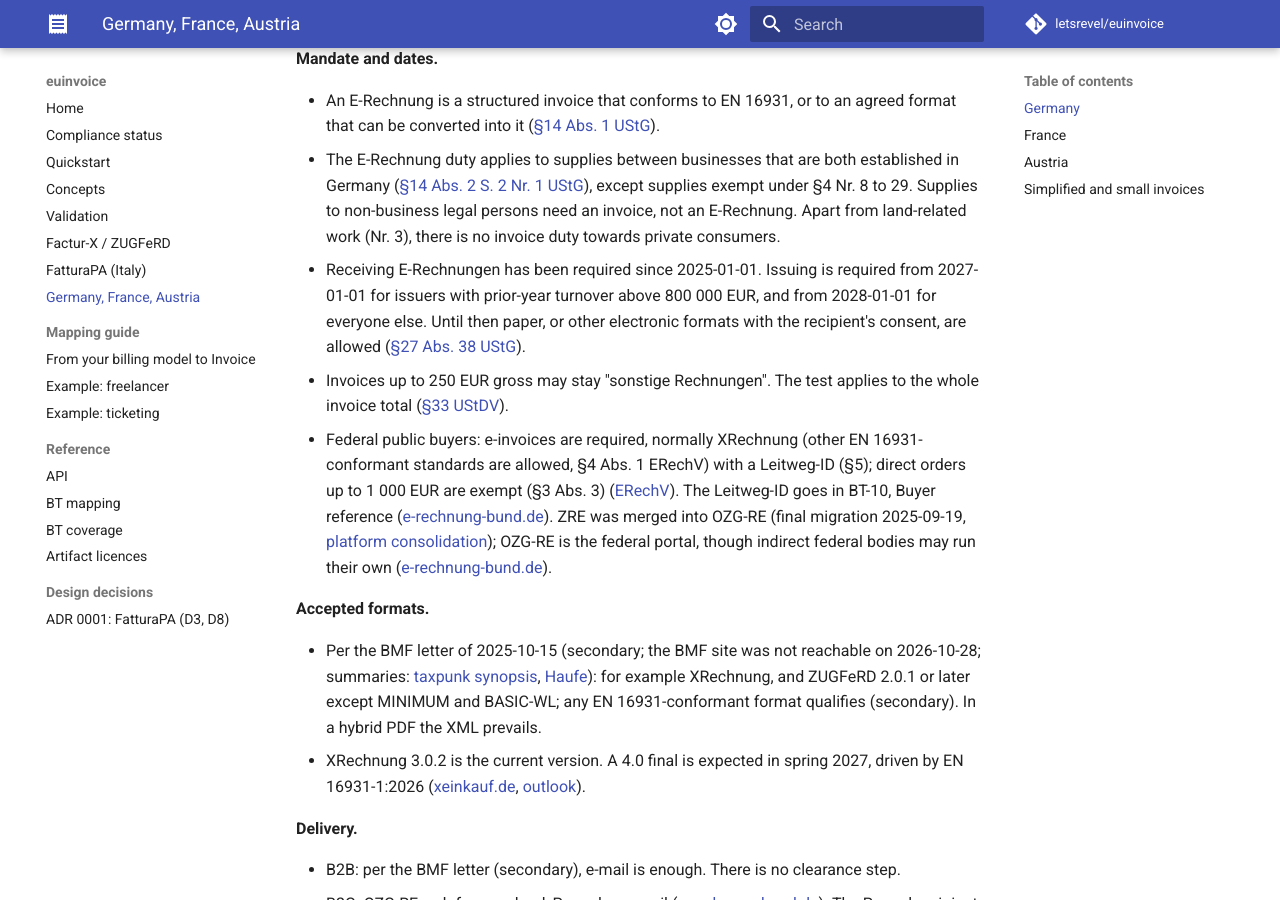
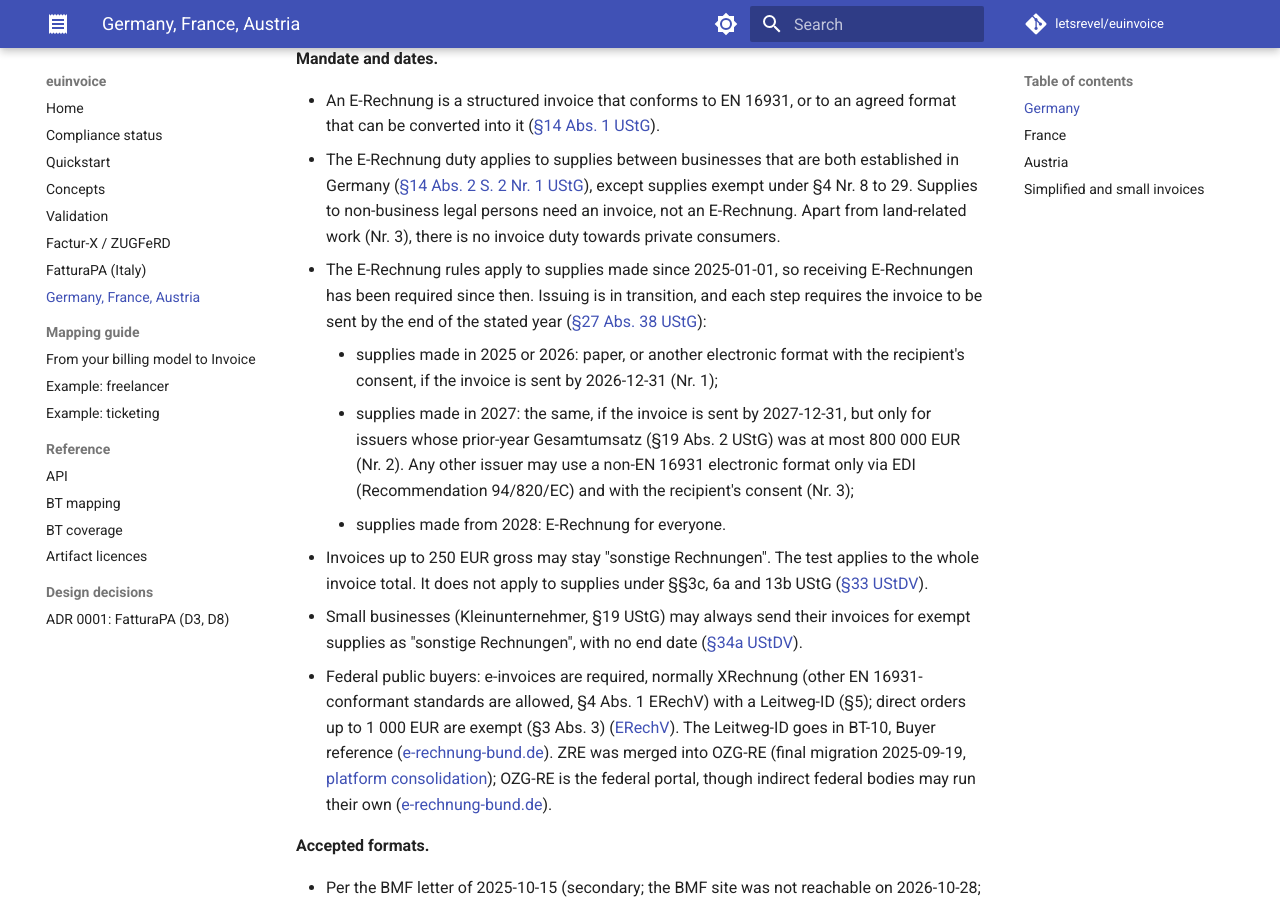
Before and after one commit to letsrevel/euinvoice, an MkDocs documentation site: the page built from docs/countries.md, in a window 1280 px wide and 900 px high, scrolled down 394 px. Built offline with MkDocs 1.6.1 and Material for MkDocs 9.7.7, drawn with Linux system fonts in a browser that asks for light colours; comment, search, counter and statistics services are not loaded.

Commit message:
docs(countries): German transition per supply year and §34a UStDV (#188)
* docs(countries): German transition per supply year and the §34a UStDV exception

Closes #187

Co-Authored-By: Claude Opus 5.5 <noreply@anthropic.com>

* docs(countries): sending deadlines, EDI route and §33 exclusions per review

Co-Authored-By: Claude Opus 5.5 <noreply@anthropic.com>

---------

Co-authored-by: Claude Opus 5.5 <noreply@anthropic.com>

```diff
--- a/docs/countries.md
+++ b/docs/countries.md
@@ -18,11 +18,20 @@ unconfirmed.
   ([§14 Abs. 2 S. 2 Nr. 1 UStG](https://www.gesetze-im-internet.de/ustg_1980/__14.html)), except supplies exempt
   under §4 Nr. 8 to 29. Supplies to non-business legal persons need an invoice, not an E-Rechnung. Apart from
   land-related work (Nr. 3), there is no invoice duty towards private consumers.
-- Receiving E-Rechnungen has been required since 2025-01-01. Issuing is required from 2027-01-01 for issuers with
-  prior-year turnover above 800 000 EUR, and from 2028-01-01 for everyone else. Until then paper, or other
-  electronic formats with the recipient's consent, are allowed ([§27 Abs. 38 UStG](https://www.gesetze-im-internet.de/ustg_1980/__27.html)).
-- Invoices up to 250 EUR gross may stay "sonstige Rechnungen". The test applies to the whole invoice total
+- The E-Rechnung rules apply to supplies made since 2025-01-01, so receiving E-Rechnungen has been required since
+  then. Issuing is in transition, and each step requires the invoice to be sent by the end of the stated year
+  ([§27 Abs. 38 UStG](https://www.gesetze-im-internet.de/ustg_1980/__27.html)):
+    - supplies made in 2025 or 2026: paper, or another electronic format with the recipient's consent, if the
+      invoice is sent by 2026-12-31 (Nr. 1);
+    - supplies made in 2027: the same, if the invoice is sent by 2027-12-31, but only for issuers whose prior-year
+      Gesamtumsatz (§19 Abs. 2 UStG) was at most 800 000 EUR (Nr. 2). Any other issuer may use a
+      non-EN 16931 electronic format only via EDI (Recommendation 94/820/EC) and with the recipient's consent (Nr. 3);
+    - supplies made from 2028: E-Rechnung for everyone.
+- Invoices up to 250 EUR gross may stay "sonstige Rechnungen". The test applies to the whole invoice total. It
+  does not apply to supplies under §§3c, 6a and 13b UStG
   ([§33 UStDV](https://www.gesetze-im-internet.de/ustdv_1980/__33.html)).
+- Small businesses (Kleinunternehmer, §19 UStG) may always send their invoices for exempt supplies as "sonstige
+  Rechnungen", with no end date ([§34a UStDV](https://www.gesetze-im-internet.de/ustdv_1980/__34a.html)).
 - Federal public buyers: e-invoices are required, normally XRechnung (other EN 16931-conformant standards are
   allowed, §4 Abs. 1 ERechV) with a Leitweg-ID (§5); direct orders up to 1 000 EUR are exempt (§3 Abs. 3)
   ([ERechV](https://www.gesetze-im-internet.de/erechv/ERechV.pdf)). The Leitweg-ID goes in BT-10, Buyer reference
```
Also changed, not shown: CHANGELOG.md (+2 -0 lines), docs/compliance.md (+1 -1 lines).
